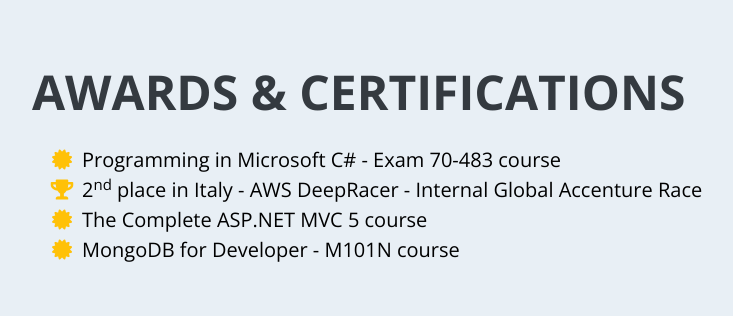
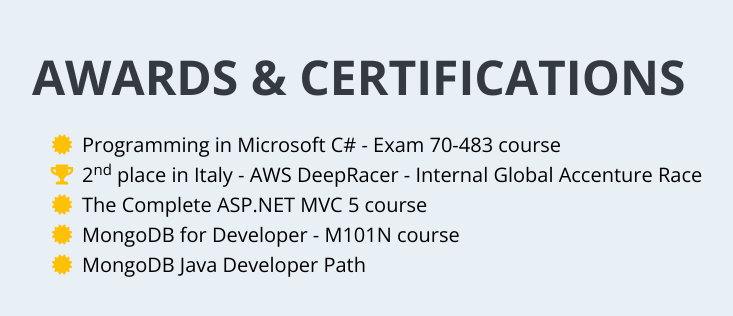
Before and after one commit to giosooul/gnatale.github.io, a plain HTML site: page index.html in a window 1280 px wide. Shown: the part 7314-7630 px from the top of the page, without its empty margins (112-845 px from the left). Drawn offline with nearby package versions, Linux system fonts and the light colour scheme; a web font is replaced by a local one.

Commit message:
edited courses

```diff
--- a/index.html
+++ b/index.html
@@ -676,6 +676,7 @@
               course</li>
             <li><span class="fa-li"><i class="fas fa-certificate text-warning"></i></span>MongoDB for Developer - M101N
               course</li>
+            <li><span class="fa-li"><i class="fas fa-certificate text-warning"></i></span>MongoDB Java Developer Path</li>
           </ol>
         </div>
       </section>
```
